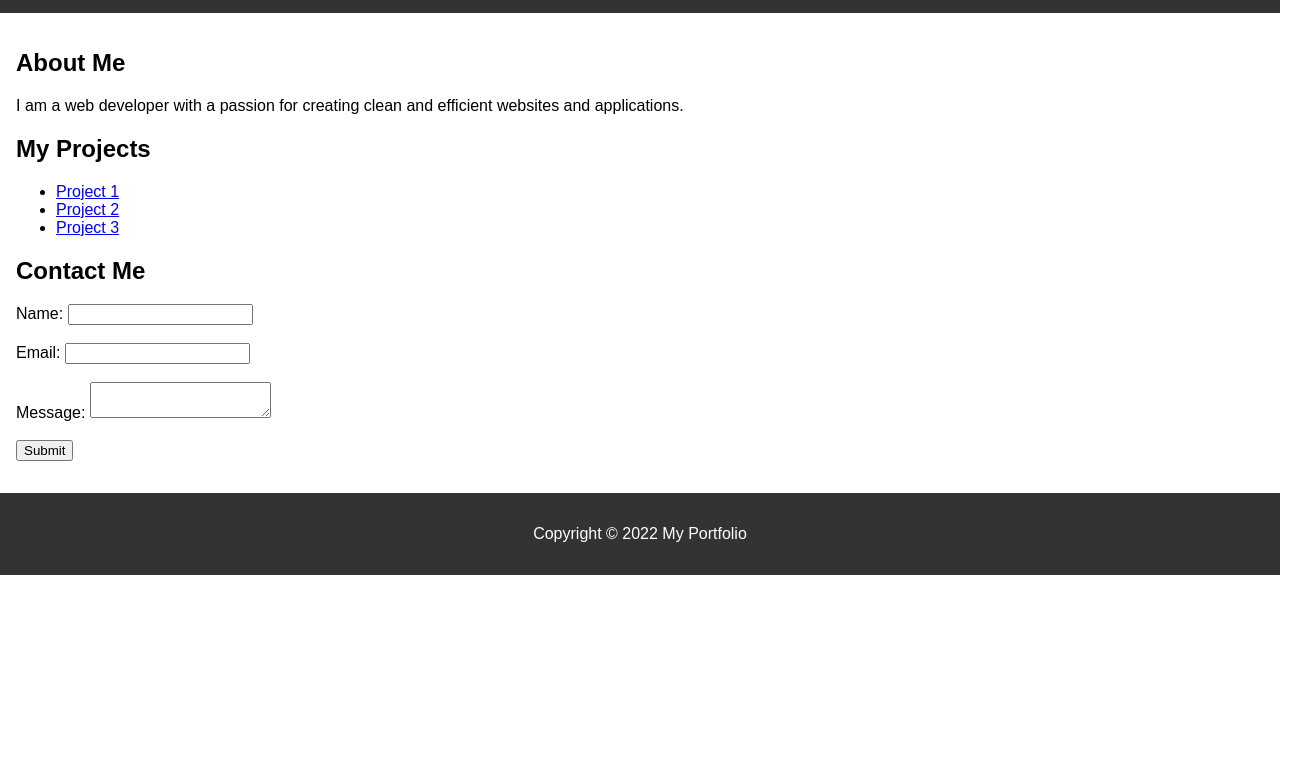
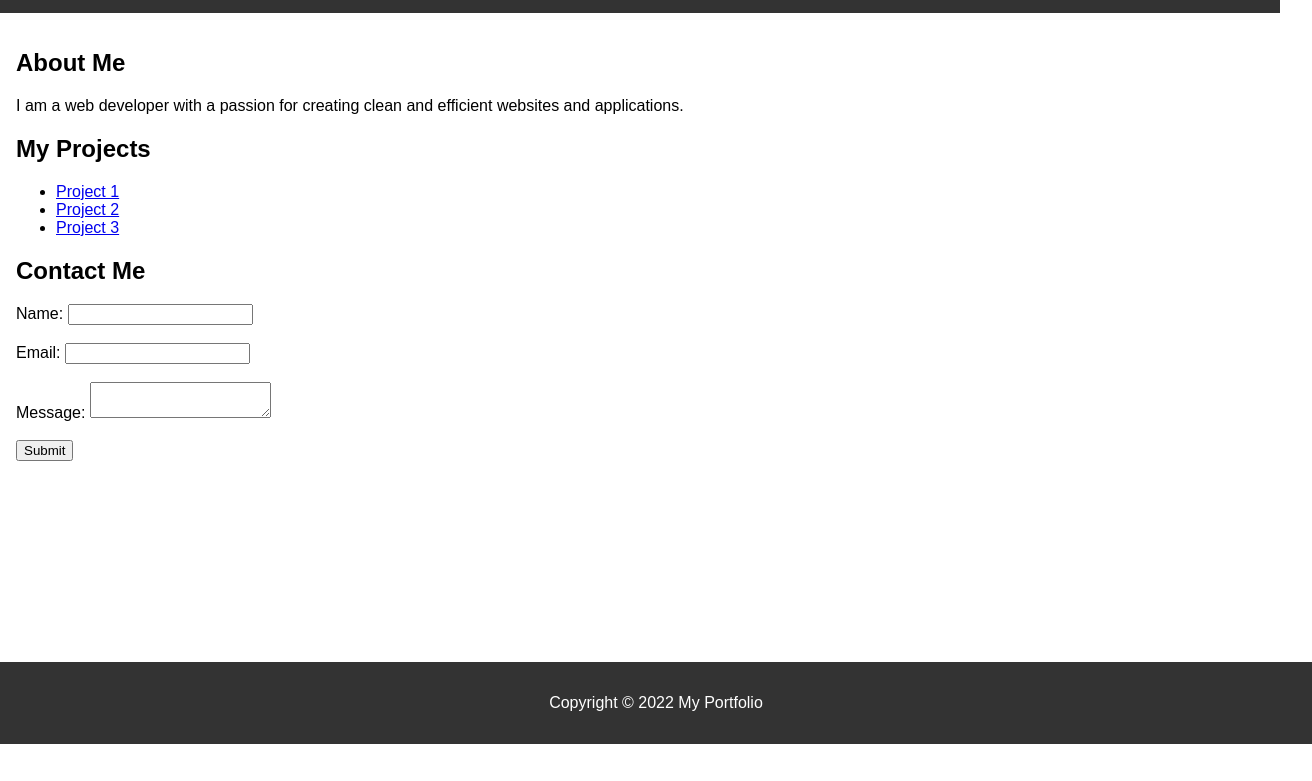
Before and after one commit to NitinNR/portfolio, a plain HTML site: page index.html in a window 1280 px wide. Shown: the part 56-837 px from the top of the page, 1312 px wide, since content can reach past the window. Before the commit the page ends 800 px from the top, so only its background shows below. Drawn offline with Linux system fonts and the light colour scheme.

Commit message:
footer to bottom

```diff
--- a/style.css
+++ b/style.css
@@ -30,6 +30,8 @@ body {
 
   main {
     padding: 1em;
+
+    min-height: calc(100% - 4em); /* subtract the height of header and footer */
   }
 
   section {
@@ -41,4 +43,12 @@ body {
     color: white;
     text-align: center;
     padding: 1em;
+
+    position: absolute;
+    bottom: 0;
+    width: 100%;
   }
+
+  html, body {
+    height: 100%;
+  }
```
